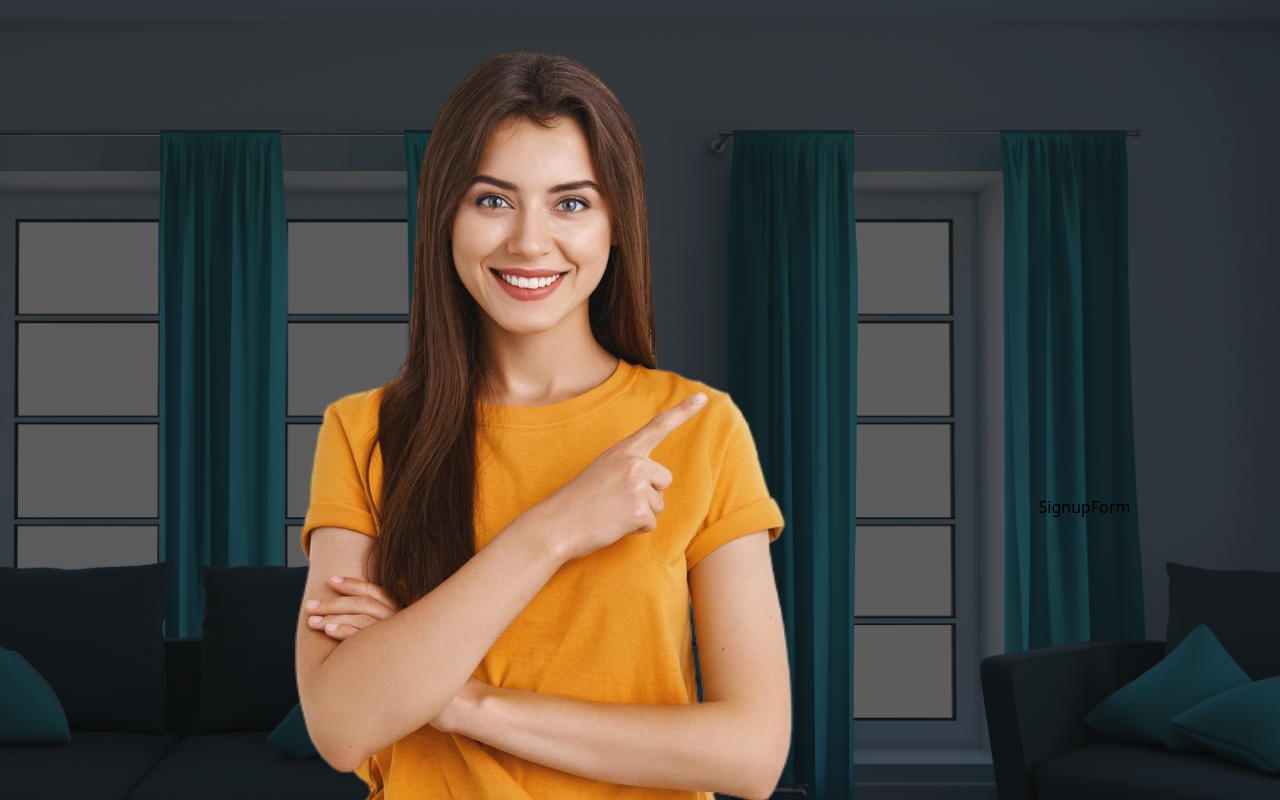
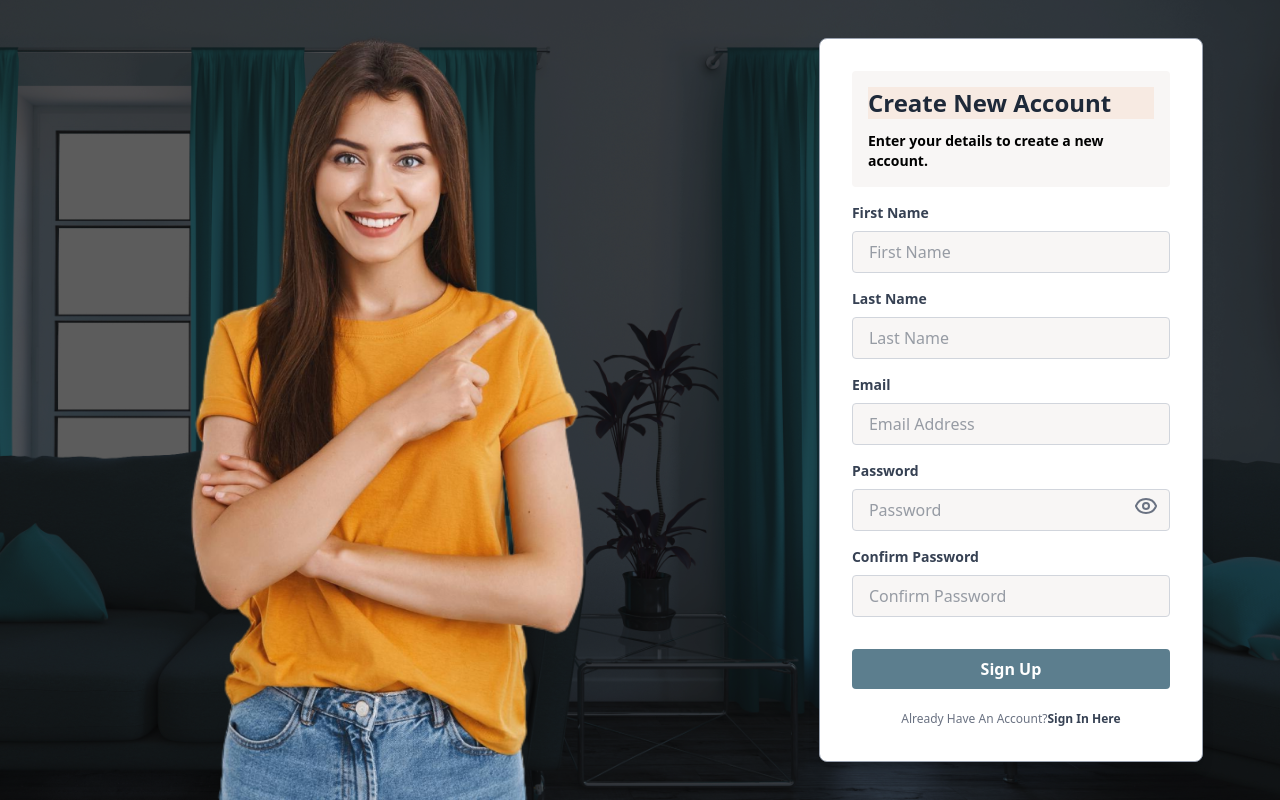
Before and after one commit to Vithushan126/pet_adoption, a React (Vite) app in the folder frontend/: page /signup in a window 1280 px wide. Shown: the top 800 px of the page. Built offline with nearby package versions, Linux system fonts and the light colour scheme; no server answers.

Commit message:
Add SignupForm component and enhance SignUp page layout; improve styling and password visibility toggle

```diff
--- a/frontend/src/pages/auth/Login.jsx
+++ b/frontend/src/pages/auth/Login.jsx
@@ -13,7 +13,7 @@ function Login() {
       }}
     >
       <div className="flex-grow flex items-center justify-center">
-        <div className="flex flex-row   lg:space-x-48 items-center justify-center ">
+        <div className="flex flex-row lg:space-x-48 items-center justify-center ">
           <img
             src={GirlImage}
             alt="Girl"
--- a/frontend/src/pages/auth/SignUp.jsx
+++ b/frontend/src/pages/auth/SignUp.jsx
@@ -1,20 +1,26 @@
 import React from "react";
 import backgroundImage from "../../assets/BG.png";
 import GirlImage from "../../assets/1.png";
-// import SignupForm from "./SignupForm";
+import SignupForm from "./SignupForm";
 
 function SignUp() {
   return (
     <div
-      className="min-h-screen flex flex-col justify-between bg-cover bg-center"
-      style={{ backgroundImage: `url(${backgroundImage})` }}
+      className="min-h-screen flex  bg-cover bg-center"
+      style={{
+        backgroundImage: `url(${backgroundImage})`,
+        backgroundBlendMode: "overlay",
+      }}
     >
       <div className="flex-grow flex items-center justify-center">
-        <div className="flex flex-row md:flex-row md:space-x-48 items-center justify-center">
-          <img src={GirlImage} alt="Girl" className="hidden md:block" />
+        <div className="flex flex-row lg:space-x-48 items-center justify-center">
+          <img
+            src={GirlImage}
+            alt="Girl"
+            className="hidden md:block h-screen md:-ml-100 lg:-ml-0"
+          />
           <div className="flex-grow md:flex-grow-0 flex items-center justify-center">
-            {/* <SignupForm /> */}
-            SignupForm
+            <SignupForm />
           </div>
         </div>
       </div>
--- /dev/null
+++ b/frontend/src/pages/auth/SignupForm.jsx
@@ -0,0 +1,215 @@
+import React, { useEffect, useState } from "react";
+import { Formik, Form, Field, ErrorMessage } from "formik";
+import * as Yup from "yup";
+import { useDispatch, useSelector } from "react-redux";
+// import { SignUpCustomer } from "../../../Redux/Features/customerSlice";
+import { useNavigate } from "react-router-dom";
+import { Eye, EyeOff } from "lucide-react";
+
+const SignupForm = () => {
+  const navigate = useNavigate();
+  const dispatch = useDispatch();
+  //   const { loading, error, isAuthenticated, user } = useSelector(
+  //     (state) => state.customer
+  //   );
+
+  //   useEffect(() => {
+  //     if (isAuthenticated) {
+  //       navigate("/dashboard");
+  //     }
+  //   }, [isAuthenticated, navigate]);
+
+  const [showPassword, setShowPassword] = useState(false);
+
+  const togglePasswordVisibility = () => {
+    setShowPassword(!showPassword);
+  };
+
+  // Validation schema using Yup
+  const validationSchema = Yup.object({
+    firstName: Yup.string().required("First name is required"),
+    lastName: Yup.string().required("Last name is required"),
+    email: Yup.string()
+      .email("Invalid email address")
+      .required("Email is required"),
+    password: Yup.string()
+      .min(6, "Password must be at least 6 characters")
+      .required("Password is required"),
+    confirmPassword: Yup.string()
+      .oneOf([Yup.ref("password"), null], "Passwords must match")
+      .required("Confirm password is required"),
+  });
+
+  return (
+    <Formik
+      initialValues={{
+        firstName: "",
+        lastName: "",
+        email: "",
+        password: "",
+        confirmPassword: "",
+      }}
+      validationSchema={validationSchema}
+      onSubmit={(values, { resetForm }) => {
+        console.log(values);
+        // dispatch(SignUpCustomer(values));
+        resetForm();
+        navigate("/login");
+      }}
+    >
+      {({ errors, touched }) => (
+        <Form className="w-full max-w-sm p-8 bg-[#fff] rounded-lg shadow-lg border border-gray-400 h-auto mx-auto my-8">
+          <div className="bg-[#F8F6F5] border-red-600 p-4 rounded mb-4">
+            <h2 className="text-2xl font-bold text-gray-800 bg-[#F7EAE2] text-left">
+              Create New Account
+            </h2>
+            <p className="text-sm font-semibold text-black-600 text-left mt-3">
+              Enter your details to create a new account.
+            </p>
+          </div>
+
+          <div className="mt-4">
+            <label
+              htmlFor="firstname"
+              className="block text-gray-700 text-sm font-bold mb-2"
+            >
+              First Name
+            </label>
+            <Field
+              name="firstName"
+              type="text"
+              className={`text-gray-700 border bg-[#F8F6F5] border-gray-300 rounded py-2 px-4 block w-full focus:outline-none focus:ring-2 focus:ring-[#5C7E8E] ${
+                errors.firstName && touched.firstName ? "border-red-500" : ""
+              }`}
+              placeholder="First Name"
+            />
+            <ErrorMessage
+              name="firstName"
+              component="div"
+              className="text-red-500 text-xs mt-1"
+            />
+          </div>
+
+          <div className="mt-4">
+            <label
+              htmlFor="lastname"
+              className="block text-gray-700 text-sm font-bold mb-2"
+            >
+              Last Name
+            </label>
+            <Field
+              name="lastName"
+              type="text"
+              className={`text-gray-700 border bg-[#F8F6F5] border-gray-300 rounded py-2 px-4 block w-full focus:outline-none focus:ring-2 focus:ring-[#5C7E8E] ${
+                errors.lastName && touched.lastName ? "border-red-500" : ""
+              }`}
+              placeholder="Last Name"
+            />
+            <ErrorMessage
+              name="lastName"
+              component="div"
+              className="text-red-500 text-xs mt-1"
+            />
+          </div>
+
+          <div className="mt-4">
+            <label
+              htmlFor="email"
+              className="block text-gray-700 text-sm font-bold mb-2"
+            >
+              Email
+            </label>
+            <Field
+              name="email"
+              type="email"
+              className={`text-gray-700 border bg-[#F8F6F5] border-gray-300 rounded py-2 px-4 block w-full focus:outline-none focus:ring-2 focus:ring-[#5C7E8E] ${
+                errors.email && touched.email ? "border-red-500" : ""
+              }`}
+              placeholder="Email Address"
+            />
+            <ErrorMessage
+              name="email"
+              component="div"
+              className="text-red-500 text-xs mt-1"
+            />
+          </div>
+
+          <div className="mt-4 relative">
+            <label
+              htmlFor="password"
+              className="block text-gray-700 text-sm font-bold mb-2"
+            >
+              Password
+            </label>
+            <Field
+              name="password"
+              type={showPassword ? "text" : "password"}
+              className={`text-gray-700 border bg-[#F8F6F5] border-gray-300 rounded py-2 px-4 block w-full focus:outline-none focus:ring-2 focus:ring-[#5C7E8E] ${
+                errors.password && touched.password ? "border-red-500" : ""
+              }`}
+              placeholder="Password"
+            />
+            <button
+              type="button"
+              onClick={togglePasswordVisibility}
+              className="absolute inset-y-0 right-0 pr-3 pt-5 flex items-center  text-gray-500"
+            >
+              {showPassword ? <EyeOff /> : <Eye />}
+            </button>
+            <ErrorMessage
+              name="password"
+              component="div"
+              className="text-red-500 text-xs mt-1"
+            />
+          </div>
+
+          <div className="mt-4 relative">
+            <label
+              htmlFor="confirmPassword"
+              className="block text-gray-700 text-sm font-bold mb-2"
+            >
+              Confirm Password
+            </label>
+            <Field
+              name="confirmPassword"
+              type={showPassword ? "text" : "password"}
+              className={`text-gray-700 border bg-[#F8F6F5] border-gray-300 rounded py-2 px-4 block w-full focus:outline-none focus:ring-2 focus:ring-[#5C7E8E] ${
+                errors.confirmPassword && touched.confirmPassword
+                  ? "border-red-500"
+                  : ""
+              }`}
+              placeholder="Confirm Password"
+            />
+            <ErrorMessage
+              name="confirmPassword"
+              component="div"
+              className="text-red-500 text-xs mt-1"
+            />
+          </div>
+
+          <div className="mt-8">
+            {/* {loading} */}
+            <button
+              type="submit"
+              className="bg-[#5C7E8E] text-white font-bold py-2 px-4 w-full rounded hover:bg-[#4A626D] focus:outline-none focus:ring-2 focus:ring-[#5C7E8E]"
+            >
+              Sign Up
+            </button>
+          </div>
+
+          <div className="mt-4 text-center hover:cursor-pointer">
+            <a
+              href="/login"
+              className="text-xs text-gray-500 capitalize hover:text-gray-900"
+            >
+              Already have an account?
+              <span className="text-gray-700 font-bold">Sign in here</span>
+            </a>
+          </div>
+        </Form>
+      )}
+    </Formik>
+  );
+};
+
+export default SignupForm;
```
